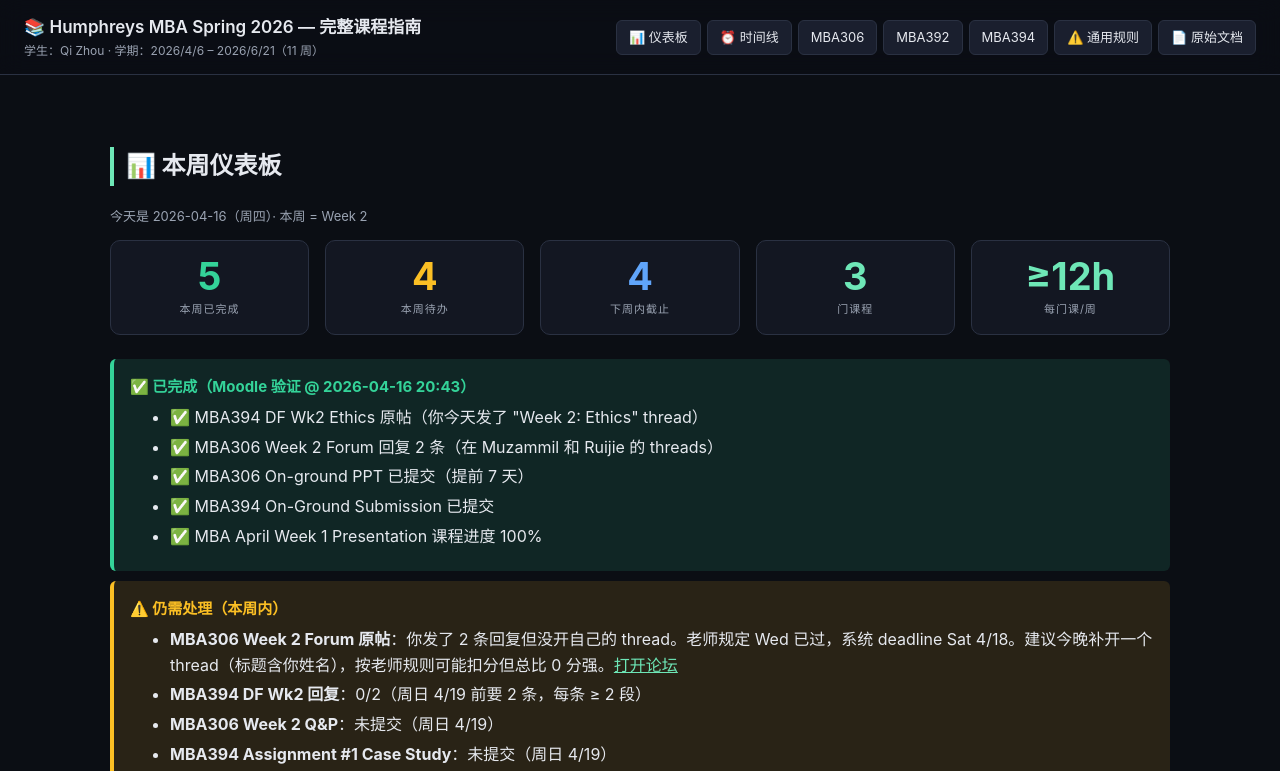
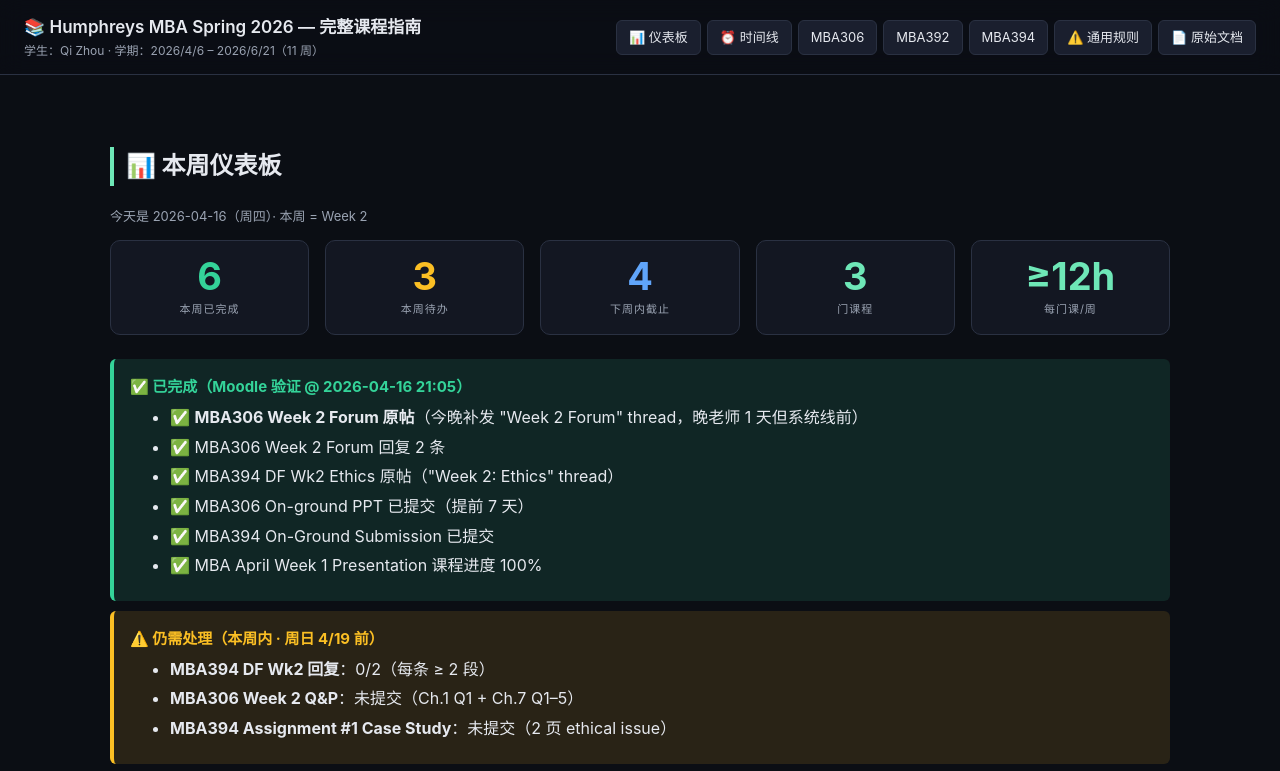
Before and after one commit to UKeming/hu-mba-sp26-a4106533, a plain HTML site: page courses_spring2026.html in a window 1280 px wide. Shown: the top 771 px of the page. Drawn offline with Linux system fonts and the light colour scheme.

Commit message:
MBA306 W2 Forum original thread posted - mark done

```diff
--- a/courses_spring2026.html
+++ b/courses_spring2026.html
@@ -120,30 +120,30 @@
   <h2>📊 本周仪表板</h2>
   <p class="muted">今天是 2026-04-16（周四）· 本周 = Week 2</p>
   <div class="grid" style="grid-template-columns:repeat(auto-fit,minmax(160px,1fr))">
-    <div class="stat"><p class="big" style="color:var(--ok)">5</p><div class="lbl">本周已完成</div></div>
-    <div class="stat"><p class="big" style="color:var(--warn)">4</p><div class="lbl">本周待办</div></div>
+    <div class="stat"><p class="big" style="color:var(--ok)">6</p><div class="lbl">本周已完成</div></div>
+    <div class="stat"><p class="big" style="color:var(--warn)">3</p><div class="lbl">本周待办</div></div>
     <div class="stat"><p class="big" style="color:var(--accent2)">4</p><div class="lbl">下周内截止</div></div>
     <div class="stat"><p class="big">3</p><div class="lbl">门课程</div></div>
     <div class="stat"><p class="big">≥12h</p><div class="lbl">每门课/周</div></div>
   </div>
 
   <div class="alert" style="margin-top:24px;border-left-color:var(--ok);background:rgba(52,211,153,.12);padding:16px">
-    <div style="font-size:15px;color:var(--ok);font-weight:700">✅ 已完成（Moodle 验证 @ 2026-04-16 20:43）</div>
+    <div style="font-size:15px;color:var(--ok);font-weight:700">✅ 已完成（Moodle 验证 @ 2026-04-16 21:05）</div>
     <ul style="margin:6px 0">
-      <li>✅ MBA394 DF Wk2 Ethics 原帖（你今天发了 "Week 2: Ethics" thread）</li>
-      <li>✅ MBA306 Week 2 Forum 回复 2 条（在 Muzammil 和 Ruijie 的 threads）</li>
+      <li>✅ <strong>MBA306 Week 2 Forum 原帖</strong>（今晚补发 "Week 2 Forum" thread，晚老师 1 天但系统线前）</li>
+      <li>✅ MBA306 Week 2 Forum 回复 2 条</li>
+      <li>✅ MBA394 DF Wk2 Ethics 原帖（"Week 2: Ethics" thread）</li>
       <li>✅ MBA306 On-ground PPT 已提交（提前 7 天）</li>
       <li>✅ MBA394 On-Ground Submission 已提交</li>
       <li>✅ MBA April Week 1 Presentation 课程进度 100%</li>
     </ul>
   </div>
   <div class="alert" style="border-left-color:var(--warn);background:rgba(251,191,36,.12);padding:16px">
-    <div style="font-size:15px;color:var(--warn);font-weight:700">⚠️ 仍需处理（本周内）</div>
+    <div style="font-size:15px;color:var(--warn);font-weight:700">⚠️ 仍需处理（本周内 · 周日 4/19 前）</div>
     <ul style="margin:6px 0">
-      <li><strong>MBA306 Week 2 Forum 原帖</strong>：你发了 2 条回复但没开自己的 thread。老师规定 Wed 已过，系统 deadline Sat 4/18。建议今晚补开一个 thread（标题含你姓名），按老师规则可能扣分但总比 0 分强。<a href="https://moodle.humphreys.edu/mod/forum/view.php?id=366035" target="_blank" style="color:var(--accent)">打开论坛</a></li>
-      <li><strong>MBA394 DF Wk2 回复</strong>：0/2（周日 4/19 前要 2 条，每条 ≥ 2 段）</li>
-      <li><strong>MBA306 Week 2 Q&P</strong>：未提交（周日 4/19）</li>
-      <li><strong>MBA394 Assignment #1 Case Study</strong>：未提交（周日 4/19）</li>
+      <li><strong>MBA394 DF Wk2 回复</strong>：0/2（每条 ≥ 2 段）</li>
+      <li><strong>MBA306 Week 2 Q&P</strong>：未提交（Ch.1 Q1 + Ch.7 Q1–5）</li>
+      <li><strong>MBA394 Assignment #1 Case Study</strong>：未提交（2 页 ethical issue）</li>
     </ul>
   </div>
   <div class="alert warn">
@@ -779,7 +779,7 @@
     // --- 4 月 ---
     ['2026-04-12','23:59','m306','W1 Forum','Week 1 Forum（自我介绍）',false,true],
     ['2026-04-12','23:59','m394','DF Wk1 Algorithms','W1 Forum（算法）第一周例外，无需回复',false,true],
-    ['2026-04-15','23:59','m306','W2 Forum 原帖','老师规定周三发原帖；系统 deadline 实际周六。<br><strong>⚠️ 状态：你只发了 2 条回复，没开自己的 thread。原帖 0 分（但系统 Sat 4/18 前补发可能还有分）</strong>',true,false],
+    ['2026-04-15','23:59','m306','W2 Forum 原帖','<strong>已发 ✅</strong>（你 4/16 开了 "Week 2 Forum" thread，比老师规定 Wed 晚 1 天，但 Moodle 系统线 Sat 4/18 前完成）',false,true],
     ['2026-04-16','23:59','m394','DF Wk2 原帖','<strong>已发 ✅</strong>（你今天发了 "Week 2: Ethics" thread）',false,true],
     ['2026-04-17','17:00','gen','Upload Presentation Slide','MBA April Week 1 课小组 PPT 上传',false,true],
     ['2026-04-18','23:59','m306','W2 Forum 回复','已发 2 条回复（Muzammil 和 Ruijie 的 threads）',false,true],
```
Also changed, not shown: index.html (+11 -11 lines), 4 other files.
